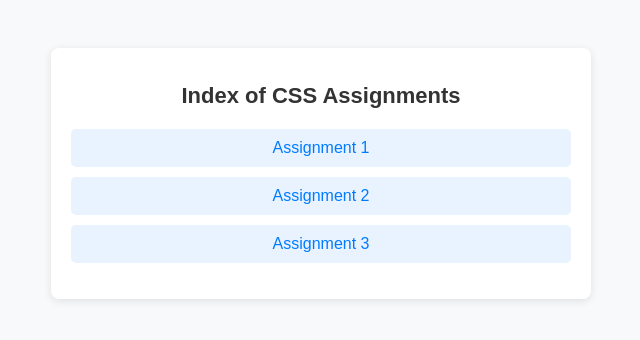
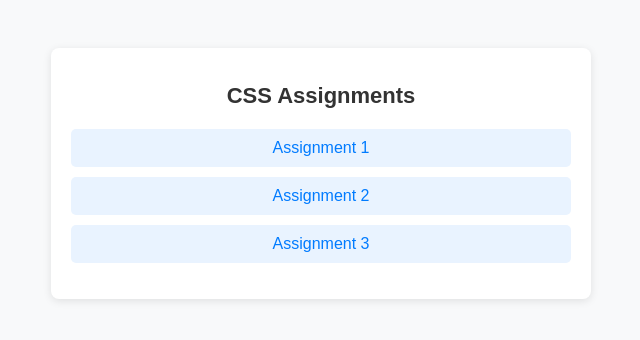
Before and after one commit to R152518T24/CSS-Assignment, a plain HTML site: page index.html in a window 1280 px wide. Shown: the whole page, without its empty margins (319-959 px from the left). Drawn offline with Linux system fonts and the light colour scheme.

Commit message:
updated index.html

```diff
--- a/index.html
+++ b/index.html
@@ -55,7 +55,7 @@
 <body>
 
     <div class="container">
-        <h1>Index of CSS Assignments</h1>
+        <h1> CSS Assignments</h1>
         <ul>
             <li><a href="Assignment1/Assignment1.html">Assignment 1</a></li>
             <li><a href="Assignment2/Assignment2.html">Assignment 2</a></li>
```
